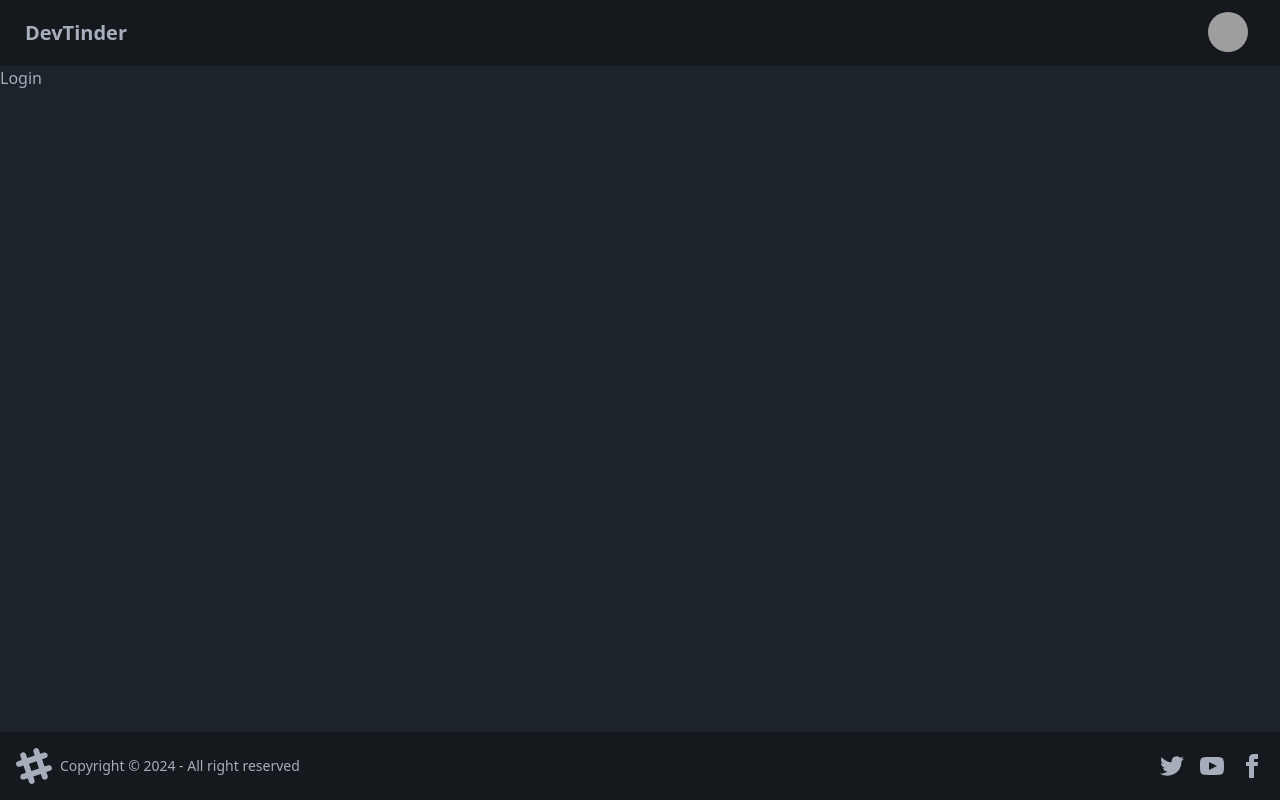
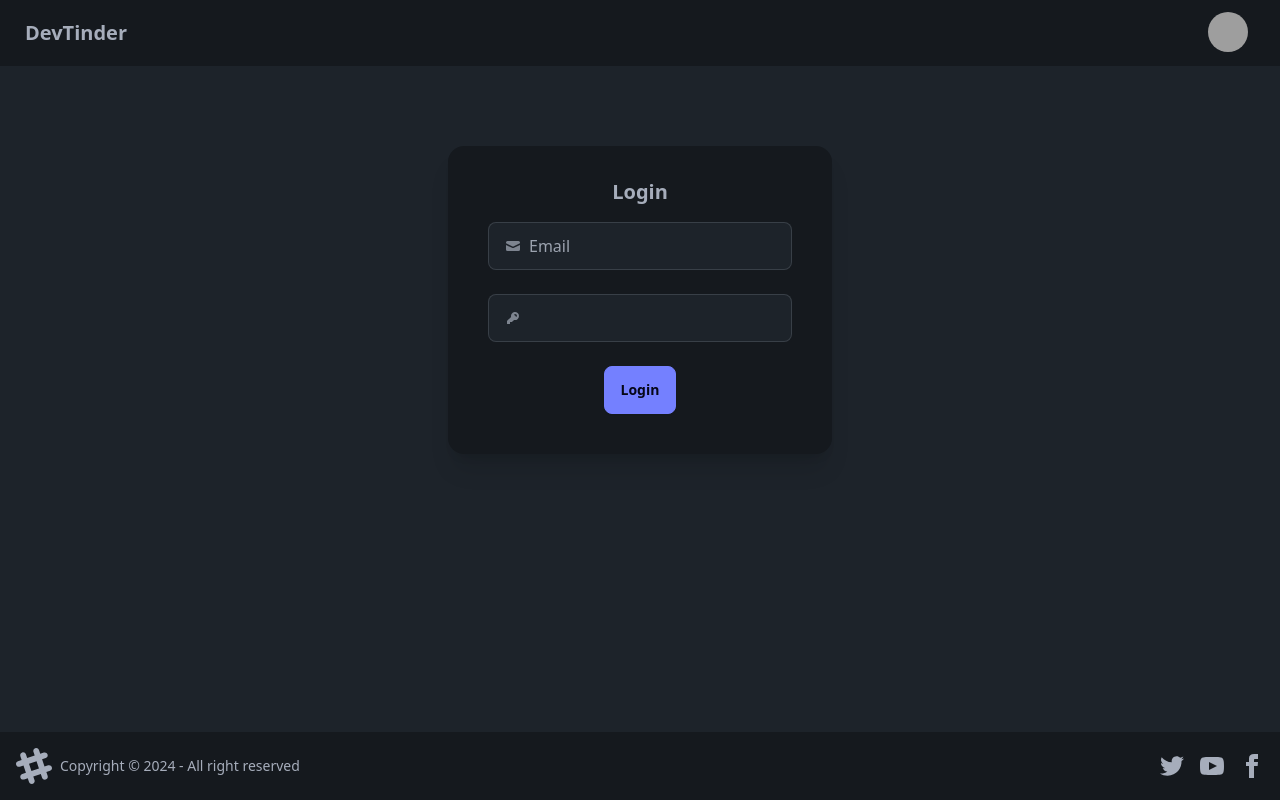
Before and after one commit to Uttkarsh10/devTinder-Frontend, a React (Vite) app: page /login in a window 1280 px wide. Built offline with nearby package versions, Linux system fonts and the light colour scheme; grey boxes are pictures that could not be loaded.

Commit message:
Added login handler

```diff
--- a/package.json
+++ b/package.json
@@ -10,8 +10,11 @@
     "preview": "vite preview"
   },
   "dependencies": {
+    "@reduxjs/toolkit": "^2.3.0",
+    "axios": "^1.7.7",
     "react": "^18.3.1",
     "react-dom": "^18.3.1",
+    "react-redux": "^9.1.2",
     "react-router-dom": "^6.28.0"
   },
   "devDependencies": {
--- a/src/Login.jsx
+++ b/src/Login.jsx
@@ -1,9 +1,66 @@
-import React from 'react'
+import axios from "axios";
+import React, { useState } from "react";
 
 const Login = () => {
+
+  const [email, setEmail] = useState("");
+  const [password, setPassword] = useState("");
+
+  const loginHandler = async () => {
+
+    try {
+      const res = await axios.post("http://localhost:3000/login", {
+        email,
+        password
+      }, { withCredentials: true }
+      );
+    } catch (error) {
+      console.log(error.message);
+    }
+  }
+
   return (
-    <div>Login</div>
-  )
-}
+    <div className="flex justify-center my-20">
+      <div className="card bg-base-300 w-96 shadow-xl">
+        <div className="card-body">
+          <h2 className="card-title justify-center">Login</h2>
 
-export default Login
+          <label className="input input-bordered flex items-center gap-2 m-2">
+            <svg
+              xmlns="http://www.w3.org/2000/svg"
+              viewBox="0 0 16 16"
+              fill="currentColor"
+              className="h-4 w-4 opacity-70"
+            >
+              <path d="M2.5 3A1.5 1.5 0 0 0 1 4.5v.793c.026.009.051.02.076.032L7.674 8.51c.206.1.446.1.652 0l6.598-3.185A.755.755 0 0 1 15 5.293V4.5A1.5 1.5 0 0 0 13.5 3h-11Z" />
+              <path d="M15 6.954 8.978 9.86a2.25 2.25 0 0 1-1.956 0L1 6.954V11.5A1.5 1.5 0 0 0 2.5 13h11a1.5 1.5 0 0 0 1.5-1.5V6.954Z" />
+            </svg>
+            <input type="text" className="grow" placeholder="Email" value={email} onChange={(e) => setEmail(e.target.value)}/>
+          </label>
+
+          <label className="input input-bordered flex items-center gap-2 m-2">
+            <svg
+              xmlns="http://www.w3.org/2000/svg"
+              viewBox="0 0 16 16"
+              fill="currentColor"
+              className="h-4 w-4 opacity-70"
+            >
+              <path
+                fillRule="evenodd"
+                d="M14 6a4 4 0 0 1-4.899 3.899l-1.955 1.955a.5.5 0 0 1-.353.146H5v1.5a.5.5 0 0 1-.5.5h-2a.5.5 0 0 1-.5-.5v-2.293a.5.5 0 0 1 .146-.353l3.955-3.955A4 4 0 1 1 14 6Zm-4-2a.75.75 0 0 0 0 1.5.5.5 0 0 1 .5.5.75.75 0 0 0 1.5 0 2 2 0 0 0-2-2Z"
+                clipRule="evenodd"
+              />
+            </svg>
+            <input type="password" className="grow" value={password} onChange={(e) => setPassword(e.target.value)} />
+          </label>
+
+          <div className="card-actions justify-center m-2">
+            <button className="btn btn-primary" onClick={loginHandler}>Login</button>
+          </div>
+        </div>
+      </div>
+    </div>
+  );
+};
+
+export default Login;
```
Also changed, not shown: 1 other file (tests, documents, lock files or other folders).
